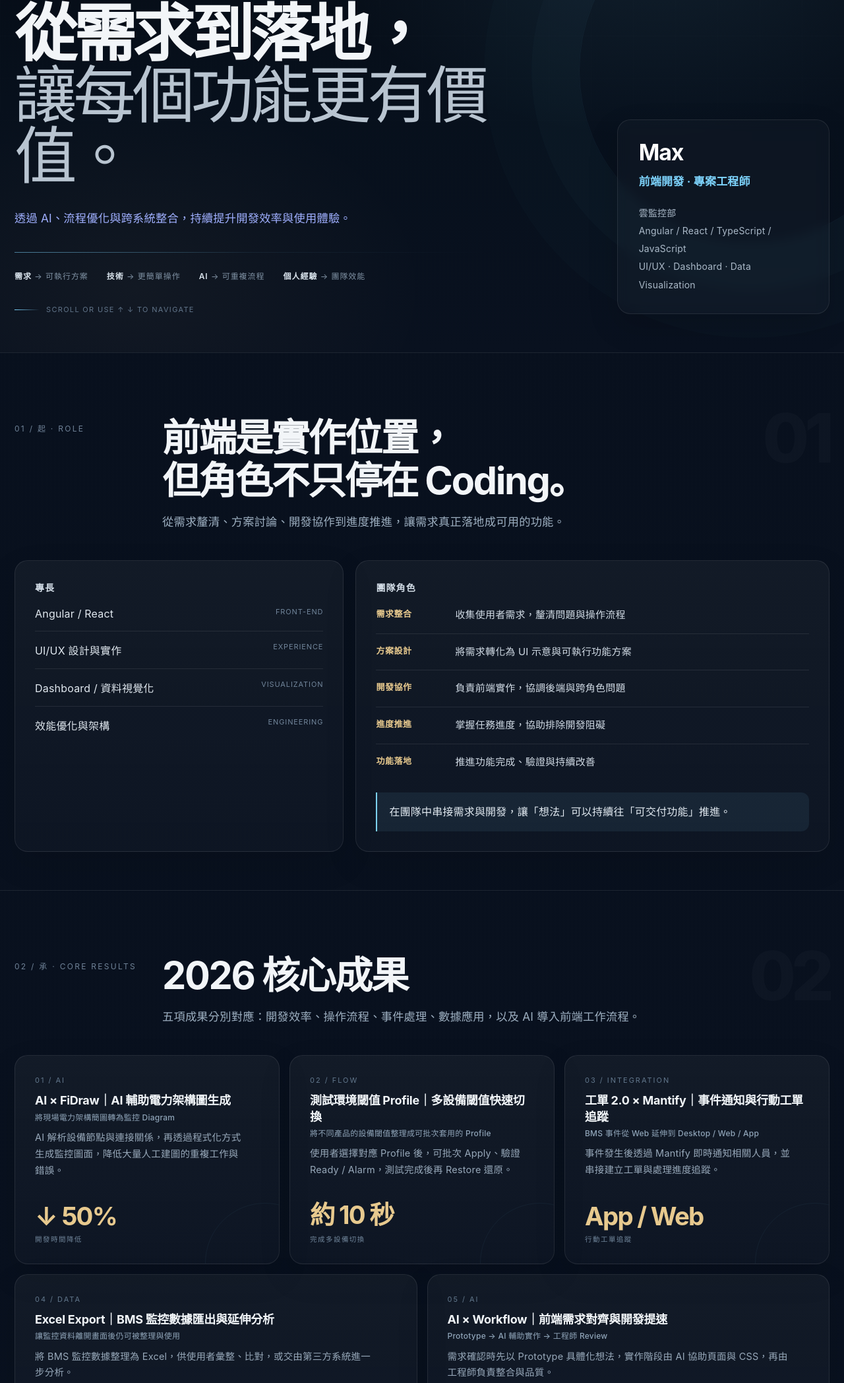
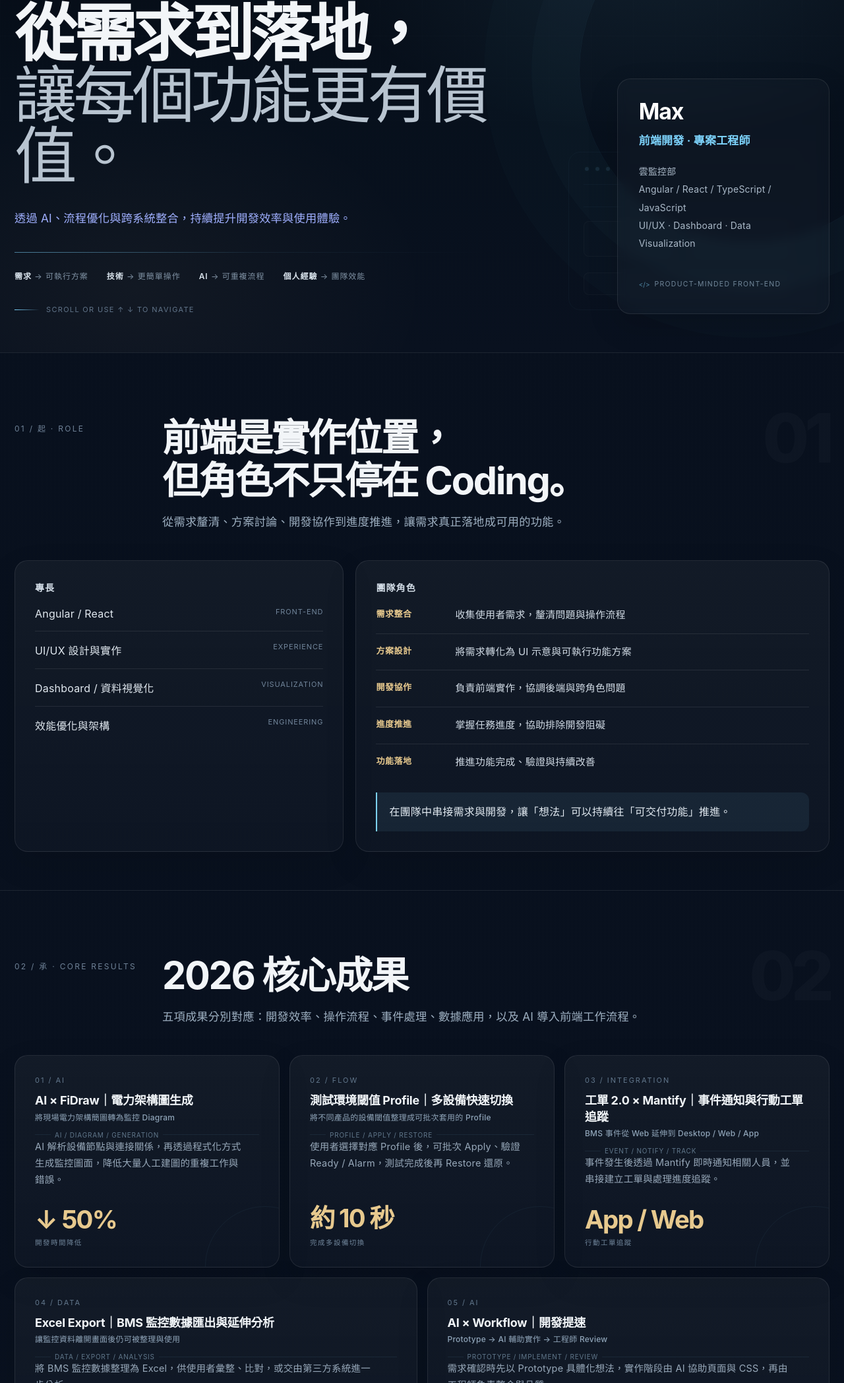
Before and after one commit to maxzclin0054/max-engineering-review-2026, a plain HTML site: page index.html in a window 1280 px wide. Shown: the part 266-2362 px from the top of the page at 66% size. Drawn offline with Linux system fonts and the light colour scheme.

Commit message:
Update index.html
v2.2

```diff
--- a/index.html
+++ b/index.html
@@ -478,6 +478,93 @@
     letter-spacing:.02em;
   }
 
+
+  /* Subtle front-end engineering identity */
+  .hero-wireframe{
+    position:absolute;
+    right:4.5%;
+    bottom:8%;
+    width:min(360px,32vw);
+    aspect-ratio:1.5;
+    border:1px solid rgba(125,211,252,.07);
+    border-radius:18px;
+    opacity:.55;
+    z-index:-1;
+    pointer-events:none;
+  }
+  .hero-wireframe:before,
+  .hero-wireframe:after{
+    content:"";
+    position:absolute;
+    left:22px;
+    right:22px;
+    height:1px;
+    background:rgba(125,211,252,.065);
+  }
+  .hero-wireframe:before{top:48px}
+  .hero-wireframe:after{top:82px}
+  .wf-dot{
+    position:absolute;
+    width:6px;height:6px;border-radius:50%;
+    background:rgba(125,211,252,.20);
+    box-shadow:0 0 14px rgba(125,211,252,.12);
+  }
+  .wf-dot.a{left:24px;top:22px}
+  .wf-dot.b{left:40px;top:22px}
+  .wf-dot.c{left:56px;top:22px}
+  .wf-block{
+    position:absolute;border:1px solid rgba(255,255,255,.05);
+    border-radius:8px;background:rgba(255,255,255,.012)
+  }
+  .wf-block.one{left:22px;top:104px;width:38%;height:54px}
+  .wf-block.two{right:22px;top:104px;width:42%;height:54px}
+  .wf-block.three{left:22px;right:22px;bottom:22px;height:34px}
+
+  .micro-code{
+    display:inline-flex;align-items:center;gap:7px;
+    color:#71879a;font-size:10.5px;letter-spacing:.12em;text-transform:uppercase;
+  }
+  .micro-code:before{
+    content:"</>";color:rgba(125,211,252,.58);font-size:10px;letter-spacing:0;
+  }
+
+  .result .node-line{
+    display:flex;align-items:center;gap:6px;margin-top:12px;
+    color:#60778b;font-size:10px;letter-spacing:.08em;text-transform:uppercase;
+  }
+  .result .node-line:before,
+  .result .node-line:after{
+    content:"";height:1px;background:rgba(125,211,252,.08)
+  }
+  .result .node-line:before{width:24px}
+  .result .node-line:after{flex:1}
+
+  .flow-item{position:relative}
+  .flow-item:not(:last-child):after{
+    content:"";
+    position:absolute;
+    left:17px;
+    top:46px;
+    bottom:-12px;
+    width:1px;
+    background:linear-gradient(to bottom,rgba(125,211,252,.16),rgba(125,211,252,.03));
+  }
+
+  .step{position:relative;overflow:hidden}
+  .step:after{
+    content:"";
+    position:absolute;
+    right:14px;top:14px;
+    width:24px;height:14px;
+    border-top:1px solid rgba(125,211,252,.08);
+    border-right:1px solid rgba(125,211,252,.08);
+    border-radius:0 6px 0 0;
+  }
+
+  .closing .micro-signature{
+    margin-top:22px;color:#50677a;font-size:10px;letter-spacing:.12em;text-transform:uppercase;
+  }
+
   @media (max-width:1060px){
     .hero-grid,.section-head,.role-grid,.spotlight{grid-template-columns:1fr}
     .hero-meta{border-left:0;border-top:1px solid var(--line);padding:18px 0 0}
@@ -521,6 +608,10 @@
 
 <main>
   <section class="scene hero" id="top">
+    <div class="hero-wireframe" aria-hidden="true">
+      <span class="wf-dot a"></span><span class="wf-dot b"></span><span class="wf-dot c"></span>
+      <span class="wf-block one"></span><span class="wf-block two"></span><span class="wf-block three"></span>
+    </div>
     <div class="wrap hero-grid">
       <div>
         <div class="eyebrow reveal">2026 PERFORMANCE REVIEW · FRONT-END ENGINEER</div>
@@ -547,7 +638,7 @@
         <span class="role">前端開發 · 專案工程師</span>
         <span class="meta-line">雲監控部</span>
         <span class="meta-line">Angular / React / TypeScript / JavaScript</span>
-        <span class="meta-line">UI/UX · Dashboard · Data Visualization</span>
+        <span class="meta-line">UI/UX · Dashboard · Data Visualization</span><br><span class="micro-code">Product-minded Front-end</span>
       </div>
     </div>
   </section>
@@ -602,27 +693,27 @@
 
       <div class="results">
         <article class="card result reveal">
-          <div><div class="num">01 / AI</div><div class="function-title">AI × FiDraw｜AI 輔助電力架構圖生成<em>將現場電力架構簡圖轉為監控 Diagram</em></div><p>AI 解析設備節點與連接關係，再透過程式化方式生成監控圖面，降低大量人工建圖的重複工作與錯誤。</p></div>
+          <div><div class="num">01 / AI</div><div class="function-title">AI × FiDraw｜電力架構圖生成<em>將現場電力架構簡圖轉為監控 Diagram</em></div><div class="node-line">AI / Diagram / Generation</div><p>AI 解析設備節點與連接關係，再透過程式化方式生成監控圖面，降低大量人工建圖的重複工作與錯誤。</p></div>
           <div><div class="metric">↓ 50%</div><span class="tag">開發時間降低</span></div>
         </article>
 
         <article class="card result reveal">
-          <div><div class="num">02 / FLOW</div><div class="function-title">測試環境閾值 Profile｜多設備閾值快速切換<em>將不同產品的設備閾值整理成可批次套用的 Profile</em></div><p>使用者選擇對應 Profile 後，可批次 Apply、驗證 Ready / Alarm，測試完成後再 Restore 還原。</p></div>
+          <div><div class="num">02 / FLOW</div><div class="function-title">測試環境閾值 Profile｜多設備快速切換<em>將不同產品的設備閾值整理成可批次套用的 Profile</em></div><div class="node-line">Profile / Apply / Restore</div><p>使用者選擇對應 Profile 後，可批次 Apply、驗證 Ready / Alarm，測試完成後再 Restore 還原。</p></div>
           <div><div class="metric">約 10 秒</div><span class="tag">完成多設備切換</span></div>
         </article>
 
         <article class="card result reveal">
-          <div><div class="num">03 / INTEGRATION</div><div class="function-title">工單 2.0 × Mantify｜事件通知與行動工單追蹤<em>BMS 事件從 Web 延伸到 Desktop / Web / App</em></div><p>事件發生後透過 Mantify 即時通知相關人員，並串接建立工單與處理進度追蹤。</p></div>
+          <div><div class="num">03 / INTEGRATION</div><div class="function-title">工單 2.0 × Mantify｜事件通知與行動工單追蹤<em>BMS 事件從 Web 延伸到 Desktop / Web / App</em></div><div class="node-line">Event / Notify / Track</div><p>事件發生後透過 Mantify 即時通知相關人員，並串接建立工單與處理進度追蹤。</p></div>
           <div><div class="metric">App / Web</div><span class="tag">行動工單追蹤</span></div>
         </article>
 
         <article class="card result reveal">
-          <div><div class="num">04 / DATA</div><div class="function-title">Excel Export｜BMS 監控數據匯出與延伸分析<em>讓監控資料離開畫面後仍可被整理與使用</em></div><p>將 BMS 監控數據整理為 Excel，供使用者彙整、比對，或交由第三方系統進一步分析。</p></div>
+          <div><div class="num">04 / DATA</div><div class="function-title">Excel Export｜BMS 監控數據匯出與延伸分析<em>讓監控資料離開畫面後仍可被整理與使用</em></div><div class="node-line">Data / Export / Analysis</div><p>將 BMS 監控數據整理為 Excel，供使用者彙整、比對，或交由第三方系統進一步分析。</p></div>
           <div><div class="metric">Data</div><span class="tag">延伸分析</span></div>
         </article>
 
         <article class="card result reveal">
-          <div><div class="num">05 / AI</div><div class="function-title">AI × Workflow｜前端需求對齊與開發提速<em>Prototype → AI 輔助實作 → 工程師 Review</em></div><p>需求確認時先以 Prototype 具體化想法，實作階段由 AI 協助頁面與 CSS，再由工程師負責整合與品質。</p></div>
+          <div><div class="num">05 / AI</div><div class="function-title">AI × Workflow｜開發提速<em>Prototype → AI 輔助實作 → 工程師 Review</em></div><div class="node-line">Prototype / Implement / Review</div><p>需求確認時先以 Prototype 具體化想法，實作階段由 AI 協助頁面與 CSS，再由工程師負責整合與品質。</p></div>
           <div><div class="metric">Faster</div><span class="tag">開發提速</span></div>
         </article>
       </div>
@@ -695,7 +786,7 @@
         <div class="step reveal"><i>03</i><h4>AI 輔助實作</h4><p>協助頁面結構、CSS 與重複性調整。</p></div>
         <div class="step reveal"><i>04</i><h4>工程師 Review</h4><p>負責整合、設計一致性與最終品質。</p></div>
       </div>
-      <div class="workflow-note reveal"><b>重點：</b>不是「會用 AI」，而是把 AI 放進可重複、可控制、能維持品質的開發流程。</div>
+      <div class="workflow-note reveal"><b>重點：</b>將 AI 納入可重複、可控且兼顧品質的開發流程。</div>
     </div>
   </section>
 
@@ -736,7 +827,7 @@
       <div class="kicker">2026 / Max</div>
       <h2>從完成功能，<br><span class="accent">走向提升產品與團隊效能。</span></h2>
       <p>持續累積開發經驗，將有效的方法沉澱為可延續、可共享的團隊能力。</p>
-      <div class="sig">FII CESBG · CLOUD PLATFORM</div>
+      <div class="sig">FII CESBG · CLOUD PLATFORM</div><div class="micro-signature">&lt;/2026 performance&gt;</div>
     </div>
   </section>
 </main>
```
